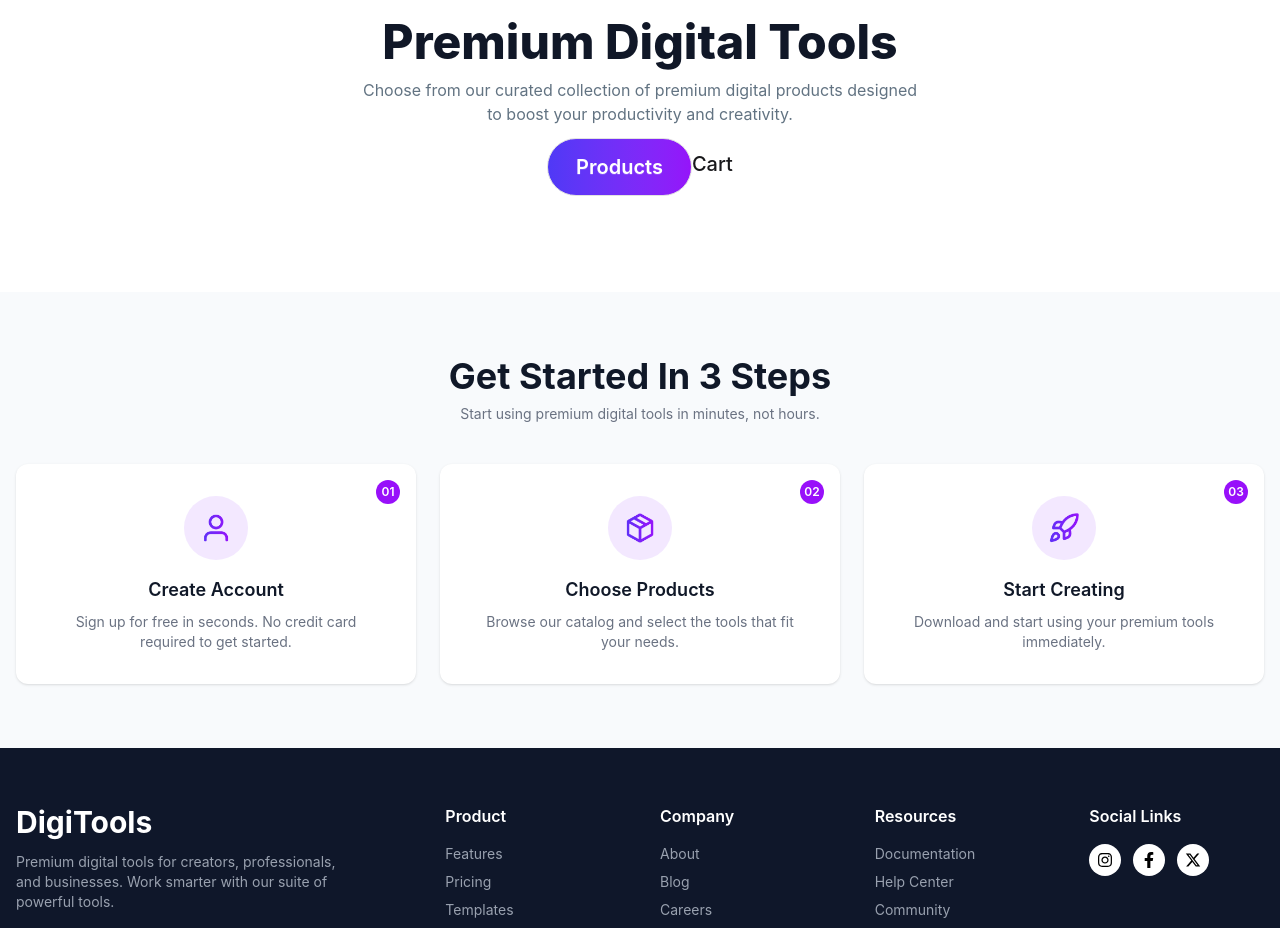
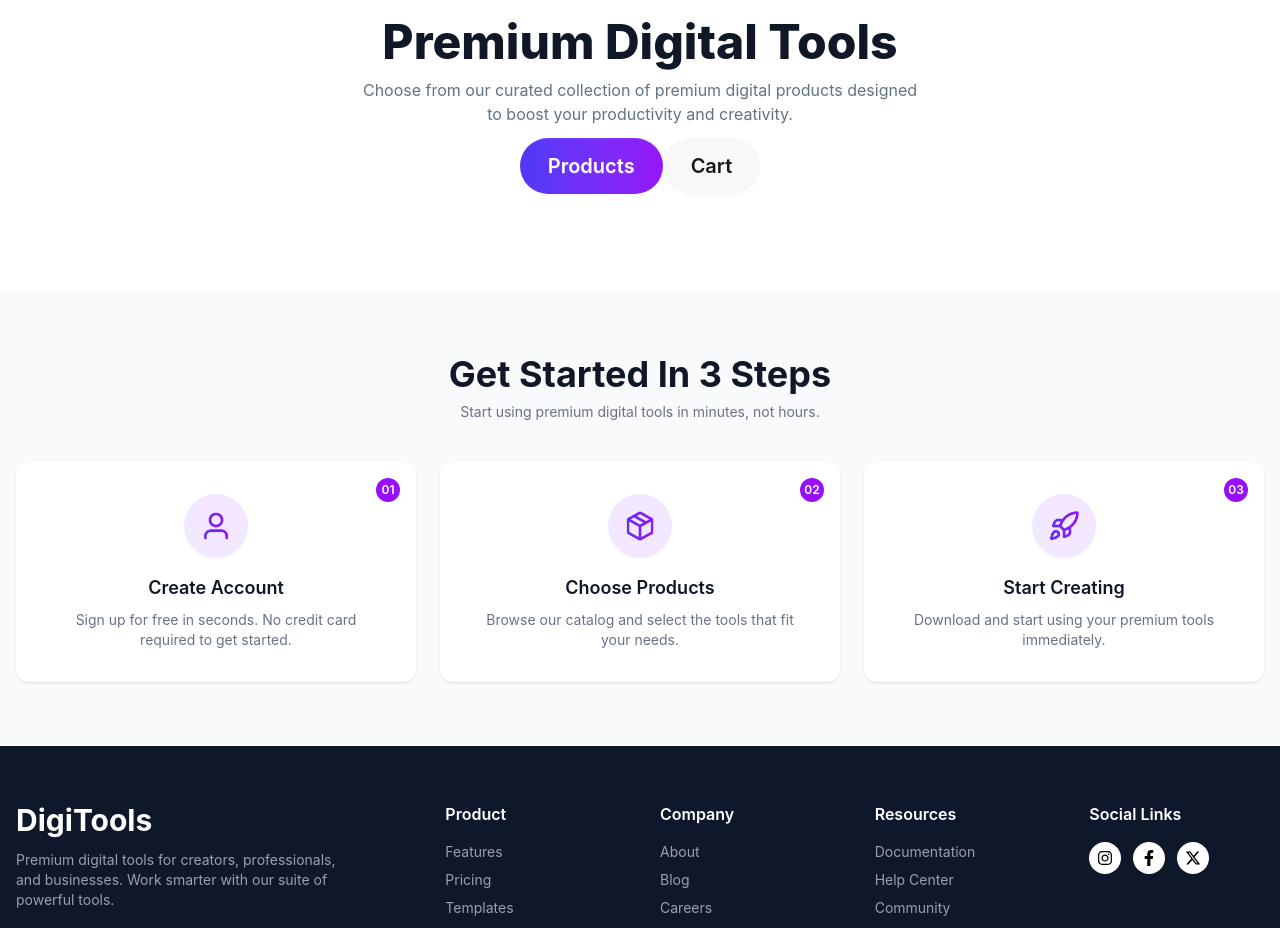
Before and after one commit to labibmaxer/assignment-6, a React (Vite) app in the folder assignment-6/: page / in a window 1280 px wide. Shown: the part 1120-2048 px from the top of the page. Built offline with nearby package versions, Linux system fonts and the light colour scheme; no server answers; a web font is replaced by a local one.

Commit message:
fixed bugs

```diff
--- a/assignment-6/src/components.tools/Product.jsx
+++ b/assignment-6/src/components.tools/Product.jsx
@@ -1,15 +1,21 @@
-import React from 'react';
+import React, { useState } from 'react';
 
 const Product = ({productpromise}) => {
     console.log(productpromise);
+const [selectedType , setselectedType] = useState('product') ;
+console.log(selectedType);
 
     return (
         <div className='container mx-auto  py-24 text-center justify-center'>
             <h1 className='font-extrabold text-[#101727] text-[48px]'>Premium Digital Tools</h1>
             <p className='text-[#627382] text-[16px]'>Choose from our curated collection of premium digital products designed <br /> to boost your productivity and creativity.</p>
             <div className='pt-3 gap-6'>
-                  <button className="btn btn-active text-white bg-linear-to-r from-[#4F39F6] to-[#9514FA] rounded-4xl p-7 text-xl ">Products</button>
-                        <button className=" text-xl font-medium ">Cart </button>
+                  <button onClick={() => setselectedType ('product')} className={`btn border-0 rounded-4xl p-7 text-xl ${
+                    selectedType === "product" ? "text-white bg-linear-to-r! from-[#4F39F6] to-[#9514FA]" : ""
+                  } `}>Products</button>
+                        <button onClick={ () => setselectedType ('cart')} className={` btn border-0 rounded-4xl p-7 text-xl ${
+                            selectedType === "cart"? "text-white bg-linear-to-r! from-[#4F39F6] to-[#9514FA]" : " "
+                        } `}>Cart </button>
 
           </div>
         </div>
```
